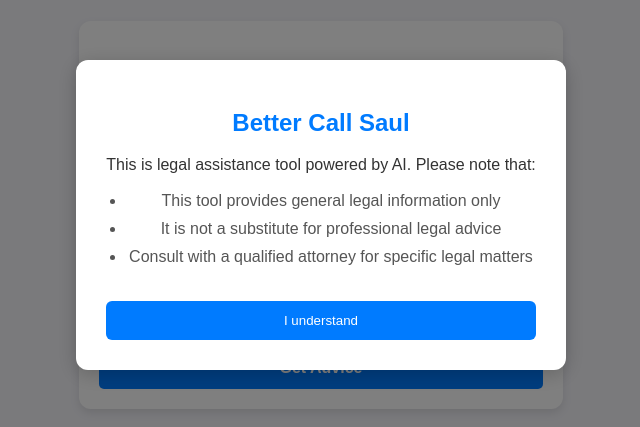
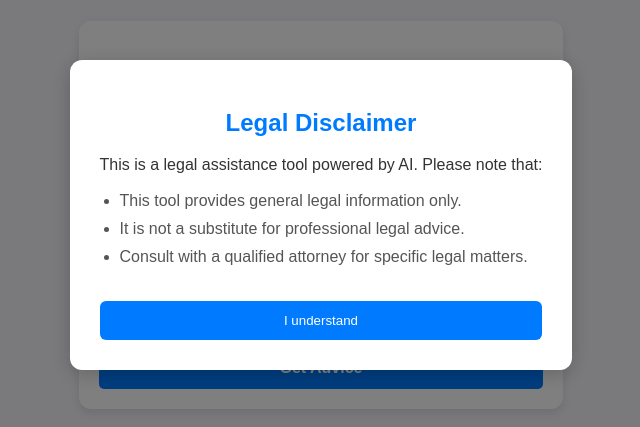
Before and after one commit to sameer3108/better-call-saul, a React (Create React App) app in the folder frontend/: page / in a window 1280 px wide. Shown: the part 185-612 px from the top of the page, without its empty margins (319-959 px from the left). Built offline with nearby package versions, Linux system fonts and the light colour scheme.

Commit message:
Minor dialog box fixes

```diff
--- a/frontend/src/App.css
+++ b/frontend/src/App.css
@@ -185,16 +185,19 @@
   margin-bottom: 15px;
   line-height: 1.5;
   color: #333;
+  text-align: left;
 }
 
 .dialog-content ul {
   margin: 15px 0;
   padding-left: 20px;
+  text-align: left;
 }
 
 .dialog-content li {
   margin-bottom: 10px;
   color: #555;
+  text-align: left;
 }
 
 .dialog-close-button {
--- a/frontend/src/App.js
+++ b/frontend/src/App.js
@@ -52,12 +52,12 @@
       {showDialog && (
         <div className="dialog-overlay">
           <div className="dialog-content">
-            <h2>Better Call Saul</h2>
-            <p>This is legal assistance tool powered by AI. Please note that:</p>
+            <h2>Legal Disclaimer</h2>
+            <p>This is a legal assistance tool powered by AI. Please note that:</p>
             <ul>
-              <li>This tool provides general legal information only</li>
-              <li>It is not a substitute for professional legal advice</li>
-              <li>Consult with a qualified attorney for specific legal matters</li>
+              <li>This tool provides general legal information only.</li>
+              <li>It is not a substitute for professional legal advice.</li>
+              <li>Consult with a qualified attorney for specific legal matters.</li>
             </ul>
             <button className="dialog-close-button" onClick={handleDialogClose}>I understand</button>
           </div>
```
